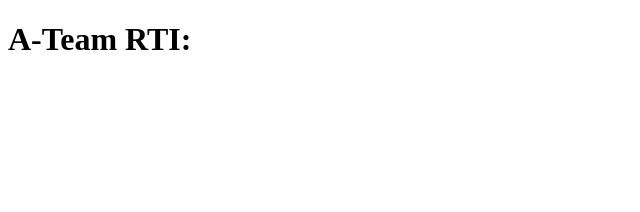
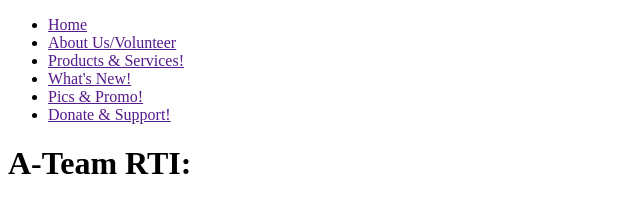
Before and after one commit to RealWillBrooks/ateamrti, a plain HTML site: page index.html in a window 1280 px wide. Shown: the whole page, without its empty margins (0-640 px from the left). Drawn offline with Linux system fonts and the light colour scheme.

Commit message:
Added Navigation

```diff
--- a/index.html
+++ b/index.html
@@ -8,7 +8,29 @@
     <title>A-Team RTI</title>
     <link rel="stylesheet" href="style.css">
 </head>
+<nav>
+    <ul>
+        <li>
+            <a href="">Home </a>
+        </li>
+        <li>
+          <a href=""> About Us/Volunteer </a>
+        </li>
+        <li>
+           <a href=""> Products & Services! </a>
+        </li>
+        <li>
+          <a href="">  What's New!</a>
+        </li>
+        <li>
+          <a href=""> Pics & Promo! </a>
+        </li>
+        <li>
+          <a href=""> Donate & Support!</a>
+        </li>
+      </ul>
 
+</nav>
 <body>
     <h1>A-Team RTI:</h1>
 </body>
```
